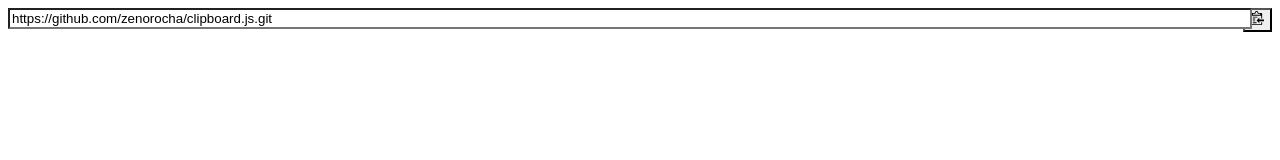
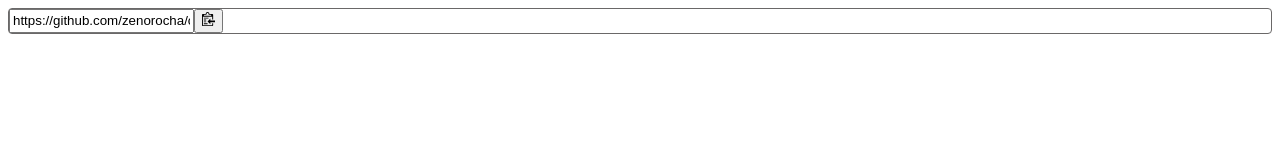
Before and after one commit to blyzniuk/blyzniuk.github.io, a plain HTML site: page index.html in a window 1280 px wide. Drawn offline with Linux system fonts and the light colour scheme; some packages are replaced by stand-ins of ours; a script that the page names is missing.

Commit message:
Update index.html

```diff
--- a/index.html
+++ b/index.html
@@ -15,53 +15,11 @@
     </div>
 
     <style>
-        .input-group {
-            display: table
-        }
-
-        .input-group input {
-            position: relative;
-            width: 100%
-        }
-
-        .input-group input:focus {
-            z-index: 2
-        }
-
-        .input-group input[type=text]+.btn {
-            margin-left: 0
-        }
-
-        .input-group.inline {
-            display: inline-table
-        }
-
-        .input-group input,.input-group-button {
-            display: table-cell
-        }
-
-        .input-group-button {
-            width: 1%;
-            vertical-align: middle
-        }
-
-        .input-group input:first-child,.input-group-button:first-child .btn {
-            border-top-right-radius: 0;
-            border-bottom-right-radius: 0
-        }
-
-        .input-group-button:first-child .btn {
-            margin-right: -1px
-        }
-
-        .input-group input:last-child,.input-group-button:last-child .btn {
-            border-top-left-radius: 0;
-            border-bottom-left-radius: 0
-        }
-
-        .input-group-button:last-child .btn {
-            margin-left: -1px
-        }
+       .input-group {
+        display: flex;
+        border-radius: 4px;
+        border: 1px solid #6a6868;
+       }
     </style>
 
     <script src="https://cdnjs.cloudflare.com/ajax/libs/clipboard.js/2.0.10/clipboard.min.js"></script>
```
